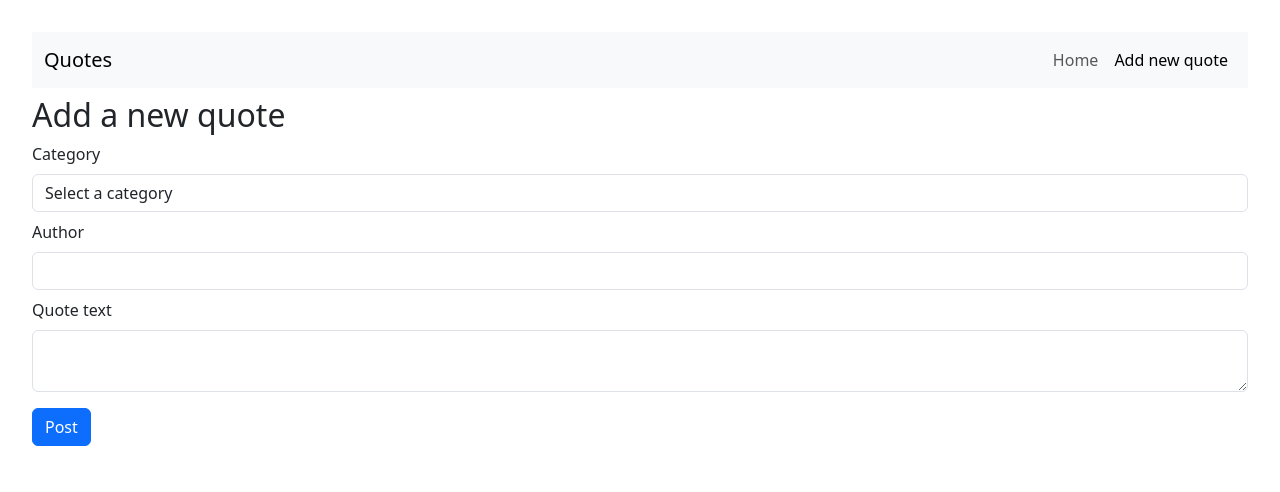
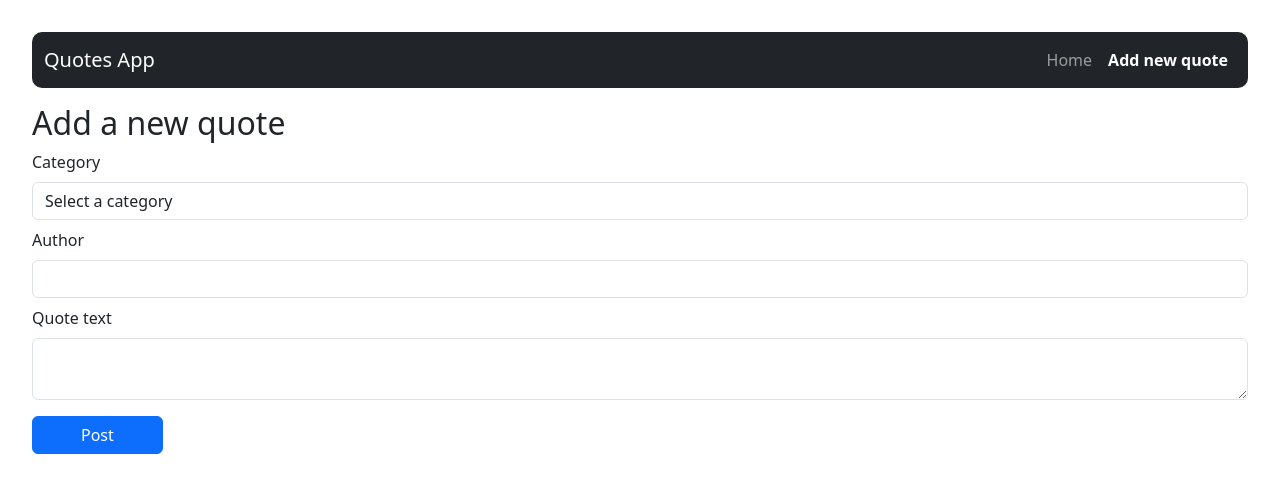
Before and after one commit to tantanshe/control-point-8, a React (Vite) app: page /addQuote in a window 1280 px wide. Shown: the top 492 px of the page. Built offline with nearby package versions, Linux system fonts and the light colour scheme.

Commit message:
Added styles, applied minor changes in the layout for better viewing, finished the app

```diff
--- a/src/App.css
+++ b/src/App.css
@@ -3,3 +3,27 @@
   margin: 0 auto;
   padding: 2rem;
 }
+
+.d-flex {
+  display: flex;
+  justify-content: flex-start;
+  align-items: flex-start;
+}
+
+.quote-div {
+  flex: 1;
+  margin-left: 30px;
+}
+
+.navbar {
+  border-radius: 10px;
+}
+
+.nav-link.active {
+  font-weight: bold;
+  color: #5d5d5d;
+}
+
+.spinner {
+  min-height: 200px;
+}
--- a/src/App.tsx
+++ b/src/App.tsx
@@ -16,6 +16,7 @@ const App = () => {
       <NavBar/>
       <div className={HomePage || CategoryPage ? 'd-flex' : ''}>
         {(HomePage || (CategoryPage && !EditPage)) && <CategoriesList/>}
+        <div className={HomePage || CategoryPage ? 'quote-div' : ''}>
           <Routes>
             <Route path="/" element={<Home/>}/>
             <Route path="/addQuote" element={<AddQuote/>}/>
@@ -25,6 +26,7 @@ const App = () => {
           </Routes>
         </div>
       </div>
+    </div>
   );
 };
 
--- a/src/components/NavBar/NavBar.tsx
+++ b/src/components/NavBar/NavBar.tsx
@@ -3,9 +3,9 @@ import {NavLink} from 'react-router-dom';
 
 const Navbar = () => {
   return (
-    <nav className="navbar navbar-expand-lg navbar-light bg-light">
+    <nav className="navbar navbar-expand-lg navbar-dark bg-dark">
       <div className="container-fluid">
-        <NavLink className="navbar-brand" to="/">Quotes</NavLink>
+        <NavLink className="navbar-brand" to="/">Quotes App</NavLink>
         <button className="navbar-toggler" type="button" data-bs-toggle="collapse" data-bs-target="#navbarNav"
                 aria-controls="navbarNav" aria-expanded="false" aria-label="Toggle navigation">
           <span className="navbar-toggler-icon"></span>
--- a/src/components/Spinner/Spinner.tsx
+++ b/src/components/Spinner/Spinner.tsx
@@ -1,8 +1,10 @@
 import React from 'react';
 
 const Spinner = () => (
-  <div className="spinner-border text-primary" role="status">
-    <span className="visually-hidden">Loading...</span>
+  <div className="d-flex justify-content-center align-items-center spinner">
+    <div className="spinner-border text-primary mt-2" role="status">
+      <span className="visually-hidden">Loading...</span>
+    </div>
   </div>
 );
 
--- a/src/containers/AddQuote/AddQuote.tsx
+++ b/src/containers/AddQuote/AddQuote.tsx
@@ -60,7 +60,7 @@ const AddQuote = () => {
   };
 
   return (
-    <div className="row mt-2">
+    <div className="row mt-3">
       <div className="col">
         <form onSubmit={onFormSubmit}>
           <h2>{id ? 'Edit the quote' : 'Add a new quote'}</h2>
@@ -103,7 +103,7 @@ const AddQuote = () => {
               required
             />
           </div>
-          <button type="submit" className="btn btn-primary mt-3">
+          <button type="submit" className="btn btn-primary mt-3 ps-5 pe-5">
             {id ? 'Save changes' : 'Post'}
           </button>
         </form>
--- a/src/containers/Home/Home.tsx
+++ b/src/containers/Home/Home.tsx
@@ -63,7 +63,7 @@ const Home = () => {
   };
 
   return (
-    <div className="mt-2">
+    <div className="mt-3">
       {isLoading && (<Spinner/>)}
       {!isLoading && (
         <div>
@@ -76,8 +76,12 @@ const Home = () => {
               <div className="card-body">
                 <h5 className="card-title">{quote.author}</h5>
                 <p className="card-text">{quote.text}</p>
-                <Link to={`/quotes/${quote.id}/edit`} className="btn btn-primary">Edit</Link>
-                <button onClick={() => deleteQuote(quote.id as string)} className="btn btn-danger">Delete</button>
+                <div className="d-flex justify-content-end">
+                  <Link to={`/quotes/${quote.id}/edit`} className="btn btn-dark ps-5 pe-5">Edit</Link>
+                  <button onClick={() => deleteQuote(quote.id as string)} className="btn btn-danger ms-3 ps-5 pe-5">
+                    Delete
+                  </button>
+                </div>
               </div>
             </div>
           ))}
```
Lines whose indentation alone changed are shown as unchanged.
